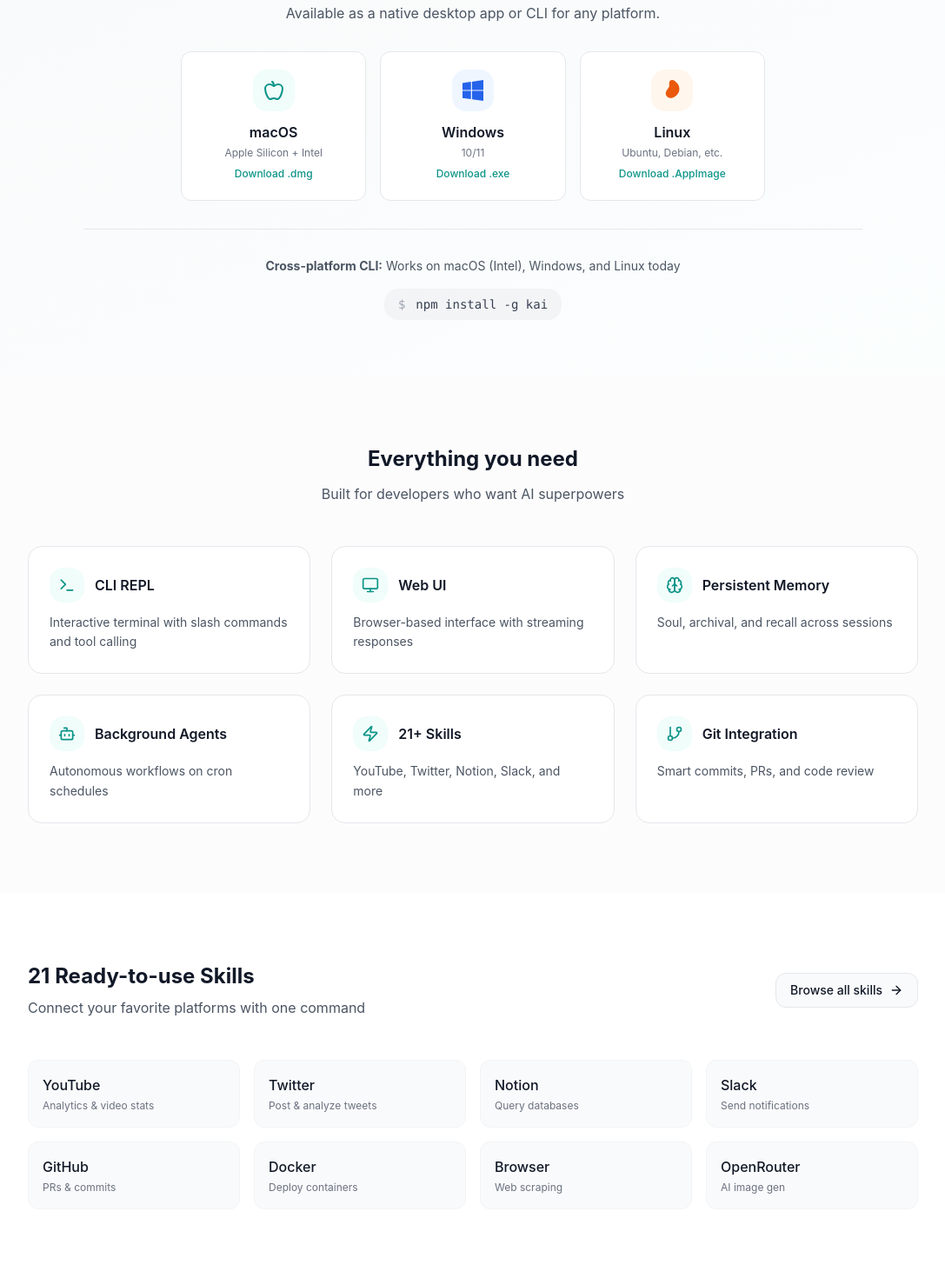
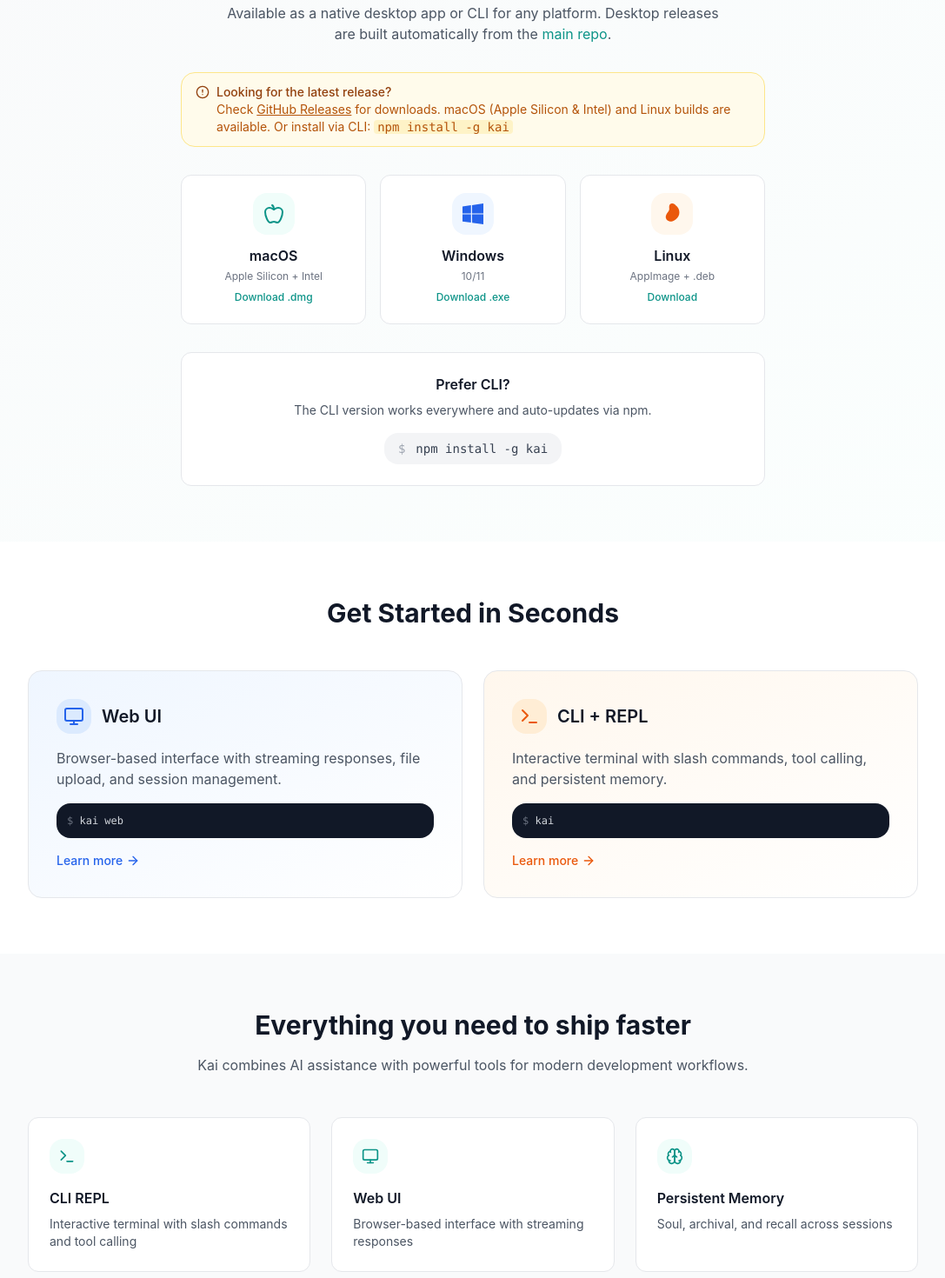
Before and after one commit to tmoreton/kai-docs, a Next.js app: page / in a window 1280 px wide. Shown: the part 880-2350 px from the top of the page at 87% size, without its empty margins (96-1183 px from the left). Built offline with nearby package versions, Linux system fonts and the light colour scheme.

Commit message:
fix: update download links to point to GitHub releases, add deployment workflow

```diff
--- a/app/cli/page.tsx
+++ b/app/cli/page.tsx
@@ -223,15 +223,18 @@
                       Native macOS app with built-in Node.js runtime. No dependencies required.
                       Just drag to Applications and run.
                     </p>
-                    <Link
-                      href="/Kai_1.1.0_aarch64.dmg"
+                    <a
+                      href="https://github.com/tmoreton/kai/releases"
+                      target="_blank"
+                      rel="noopener noreferrer"
                       className="inline-flex items-center gap-2 bg-teal-600 hover:bg-teal-700 text-white px-4 py-2 rounded-md transition-colors"
                     >
                       <Download size={18} />
                       Download for Mac (Apple Silicon)
-                    </Link>
+                    </a>
                     <p className="text-xs text-slate-500 mt-3">
-                      macOS 10.15+ required. For Intel Macs, use npm install below.
+                      Check <a href="https://github.com/tmoreton/kai/releases" target="_blank" rel="noopener noreferrer" className="text-teal-600 hover:underline">GitHub Releases</a> for downloads.
+                      For Intel Macs, use npm install below.
                     </p>
                   </div>
                 </div>
--- a/app/page.tsx
+++ b/app/page.tsx
@@ -12,7 +12,9 @@
   Code2,
   Terminal,
   Apple,
-  Download
+  Download,
+  Github,
+  AlertCircle
 } from "lucide-react";
 import Link from "next/link";
 
@@ -74,7 +76,7 @@
           <div className="mb-6 flex items-center justify-center gap-3">
             <Logo size={48} />
             <span className="text-2xl font-bold text-gray-900">Kai</span>
-            <Badge variant="secondary" className="text-xs">v1.1.0</Badge>
+            <Badge variant="secondary" className="text-xs">v1.1.2</Badge>
           </div>
 
           <h1 className="text-4xl md:text-6xl font-bold text-gray-900 tracking-tight mb-6">
@@ -89,9 +91,8 @@
 
           <div className="flex flex-col sm:flex-row items-center justify-center gap-4">
             <a
-              href="https://github.com/tmoreton/kai/releases/latest"
-              target="_blank"
-              rel="noopener noreferrer"
+              href="#download"
+              className="scroll-smooth"
             >
               <Button size="lg" className="bg-teal-600 hover:bg-teal-700 text-white px-8">
                 <Download className="w-4 h-4 mr-2" />
@@ -116,19 +117,32 @@
       </section>
 
       {/* Download Section */}
-      <section className="px-6 py-16 bg-gradient-to-br from-gray-50 to-teal-50/30">
+      <section id="download" className="px-6 py-16 bg-gradient-to-br from-gray-50 to-teal-50/30">
         <div className="mx-auto max-w-4xl text-center">
           <h2 className="text-2xl font-bold text-gray-900 mb-4">
             Download Kai
           </h2>
           <p className="text-gray-600 mb-8 max-w-xl mx-auto">
-            Available as a native desktop app or CLI for any platform.
+            Available as a native desktop app or CLI for any platform. Desktop releases are built automatically from the <a href="https://github.com/tmoreton/kai" target="_blank" rel="noopener noreferrer" className="text-teal-600 hover:underline">main repo</a>.
           </p>
+
+          {/* Build Status Notice */}
+          <div className="mb-8 inline-flex items-start gap-2 px-4 py-3 bg-amber-50 border border-amber-200 rounded-lg text-sm text-amber-800 max-w-2xl">
+            <AlertCircle className="w-4 h-4 mt-0.5 shrink-0" />
+            <div className="text-left">
+              <p className="font-medium">Looking for the latest release?</p>
+              <p className="text-amber-700">
+                Check <a href="https://github.com/tmoreton/kai/releases" target="_blank" rel="noopener noreferrer" className="underline">GitHub Releases</a> for downloads.
+                macOS (Apple Silicon & Intel) and Linux builds are available.
+                Or install via CLI: <code className="bg-amber-100 px-1 rounded">npm install -g kai</code>
+              </p>
+            </div>
+          </div>
 
           <div className="grid grid-cols-1 sm:grid-cols-3 gap-4 max-w-2xl mx-auto">
             {/* macOS */}
             <a
-              href="https://github.com/tmoreton/kai/releases/latest"
+              href="https://github.com/tmoreton/kai/releases"
               target="_blank"
               rel="noopener noreferrer"
               className="group"
@@ -147,7 +161,7 @@
 
             {/* Windows */}
             <a
-              href="https://github.com/tmoreton/kai/releases/latest"
+              href="https://github.com/tmoreton/kai/releases"
               target="_blank"
               rel="noopener noreferrer"
               className="group"
@@ -168,7 +182,7 @@
 
             {/* Linux */}
             <a
-              href="https://github.com/tmoreton/kai/releases/latest"
+              href="https://github.com/tmoreton/kai/releases"
               target="_blank"
               rel="noopener noreferrer"
               className="group"
@@ -181,46 +195,101 @@
                 </div>
                 <div className="text-center">
                   <h3 className="font-semibold text-gray-900">Linux</h3>
-                  <p className="text-xs text-gray-500 mt-1">Ubuntu, Debian, etc.</p>
-                  <span className="text-xs text-teal-600 font-medium mt-2 inline-block">Download .AppImage</span>
+                  <p className="text-xs text-gray-500 mt-1">AppImage + .deb</p>
+                  <span className="text-xs text-teal-600 font-medium mt-2 inline-block">Download</span>
                 </div>
               </div>
             </a>
           </div>
 
-          <div className="mt-8 pt-8 border-t border-gray-200">
+          {/* CLI Alternative */}
+          <div className="mt-8 p-6 bg-white rounded-xl border border-gray-200 max-w-2xl mx-auto">
+            <h3 className="font-semibold text-gray-900 mb-2">Prefer CLI?</h3>
             <p className="text-sm text-gray-600 mb-4">
-              <strong>Cross-platform CLI:</strong> Works on macOS (Intel), Windows, and Linux today
+              The CLI version works everywhere and auto-updates via npm.
             </p>
-            <div className="inline-flex items-center gap-3 px-4 py-2 bg-gray-100 rounded-lg font-mono text-sm text-gray-700">
+            <div className="inline-flex items-center gap-3 px-4 py-2 bg-gray-100 rounded-lg font-mono text-sm">
               <span className="text-gray-400">$</span>
-              <span>npm install -g kai</span>
+              <span className="text-gray-700">npm install -g kai</span>
             </div>
           </div>
         </div>
       </section>
 
-      {/* Features Grid */}
-      <section className="px-6 py-20 bg-gray-50/50">
+      {/* Quick Start Section */}
+      <section className="px-6 py-16">
         <div className="mx-auto max-w-5xl">
-          <div className="text-center mb-12">
-            <h2 className="text-2xl font-bold text-gray-900 mb-3">Everything you need</h2>
-            <p className="text-gray-600">Built for developers who want AI superpowers</p>
+          <h2 className="text-2xl md:text-3xl font-bold text-gray-900 text-center mb-12">
+            Get Started in Seconds
+          </h2>
+
+          <div className="grid grid-cols-1 md:grid-cols-2 gap-6">
+            {/* Web UI Card */}
+            <Link href="/web-ui/" className="group">
+              <div className="bg-gradient-to-br from-blue-50 to-white rounded-2xl p-8 border border-gray-200 hover:border-blue-300 transition-all h-full">
+                <div className="flex items-center gap-3 mb-4">
+                  <div className="p-2 bg-blue-100 rounded-lg">
+                    <Monitor className="w-6 h-6 text-blue-600" />
+                  </div>
+                  <h3 className="text-xl font-semibold text-gray-900">Web UI</h3>
+                </div>
+                <p className="text-gray-600 mb-4">
+                  Browser-based interface with streaming responses, file upload, and session management.
+                </p>
+                <div className="bg-gray-900 rounded-lg p-3 font-mono text-xs text-gray-300">
+                  <span className="text-gray-500">$ </span>kai web
+                </div>
+                <div className="mt-4 flex items-center text-blue-600 text-sm font-medium">
+                  Learn more <ArrowRight className="w-4 h-4 ml-1" />
+                </div>
+              </div>
+            </Link>
+
+            {/* CLI Card */}
+            <Link href="/cli/" className="group">
+              <div className="bg-gradient-to-br from-orange-50 to-white rounded-2xl p-8 border border-gray-200 hover:border-orange-300 transition-all h-full">
+                <div className="flex items-center gap-3 mb-4">
+                  <div className="p-2 bg-orange-100 rounded-lg">
+                    <Terminal className="w-6 h-6 text-orange-600" />
+                  </div>
+                  <h3 className="text-xl font-semibold text-gray-900">CLI + REPL</h3>
+                </div>
+                <p className="text-gray-600 mb-4">
+                  Interactive terminal with slash commands, tool calling, and persistent memory.
+                </p>
+                <div className="bg-gray-900 rounded-lg p-3 font-mono text-xs text-gray-300">
+                  <span className="text-gray-500">$ </span>kai
+                </div>
+                <div className="mt-4 flex items-center text-orange-600 text-sm font-medium">
+                  Learn more <ArrowRight className="w-4 h-4 ml-1" />
+                </div>
+              </div>
+            </Link>
           </div>
+        </div>
+      </section>
 
-          <div className="grid grid-cols-1 md:grid-cols-2 lg:grid-cols-3 gap-6">
-            {features.map((feature) => (
+      {/* Features Section */}
+      <section className="px-6 py-16 bg-gray-50">
+        <div className="mx-auto max-w-5xl">
+          <h2 className="text-2xl md:text-3xl font-bold text-gray-900 text-center mb-4">
+            Everything you need to ship faster
+          </h2>
+          <p className="text-gray-600 text-center max-w-2xl mx-auto mb-12">
+            Kai combines AI assistance with powerful tools for modern development workflows.
+          </p>
+
+          <div className="grid grid-cols-1 sm:grid-cols-2 lg:grid-cols-3 gap-6">
+            {features.map((feature, index) => (
               <div
-                key={feature.title}
-                className="group p-6 bg-white rounded-2xl border border-gray-200 hover:border-teal-200 hover:shadow-lg transition-all duration-200"
+                key={index}
+                className="bg-white rounded-xl p-6 border border-gray-200 hover:border-teal-300 hover:shadow-md transition-all"
               >
-                <div className="flex items-center gap-3 mb-3">
-                  <div className="flex h-10 w-10 items-center justify-center rounded-lg bg-teal-50 text-teal-600 group-hover:bg-teal-600 group-hover:text-white transition-colors">
-                    <feature.icon className="w-5 h-5" />
-                  </div>
-                  <h3 className="font-semibold text-gray-900">{feature.title}</h3>
+                <div className="flex h-10 w-10 items-center justify-center rounded-lg bg-teal-50 text-teal-600 mb-4">
+                  <feature.icon className="w-5 h-5" />
                 </div>
-                <p className="text-gray-600 text-sm leading-relaxed">{feature.description}</p>
+                <h3 className="font-semibold text-gray-900 mb-2">{feature.title}</h3>
+                <p className="text-sm text-gray-600">{feature.description}</p>
               </div>
             ))}
           </div>
@@ -228,69 +297,108 @@
       </section>
 
       {/* Skills Section */}
-      <section className="px-6 py-20">
+      <section className="px-6 py-16">
         <div className="mx-auto max-w-5xl">
-          <div className="flex flex-col md:flex-row items-start md:items-center justify-between gap-6 mb-12">
-            <div>
-              <h2 className="text-2xl font-bold text-gray-900 mb-2">21 Ready-to-use Skills</h2>
-              <p className="text-gray-600">Connect your favorite platforms with one command</p>
-            </div>
+          <div className="text-center mb-12">
+            <h2 className="text-2xl md:text-3xl font-bold text-gray-900 mb-4">
+              21+ Built-in Skills
+            </h2>
+            <p className="text-gray-600 max-w-2xl mx-auto">
+              Kai comes with skills for popular tools and services. Activate the ones you need, keep your context clean.
+            </p>
+          </div>
+
+          <div className="grid grid-cols-2 sm:grid-cols-3 md:grid-cols-4 lg:grid-cols-6 gap-4">
+            {[
+              { name: "YouTube", icon: "📺", color: "bg-red-50 text-red-600" },
+              { name: "Twitter", icon: "🐦", color: "bg-blue-50 text-blue-600" },
+              { name: "Git", icon: "🔀", color: "bg-orange-50 text-orange-600" },
+              { name: "Notion", icon: "📝", color: "bg-gray-100 text-gray-700" },
+              { name: "Slack", icon: "💬", color: "bg-purple-50 text-purple-600" },
+              { name: "Email", icon: "📧", color: "bg-yellow-50 text-yellow-600" },
+              { name: "Browser", icon: "🌐", color: "bg-blue-50 text-blue-600" },
+              { name: "Database", icon: "🗄️", color: "bg-green-50 text-green-600" },
+              { name: "Files", icon: "📁", color: "bg-amber-50 text-amber-600" },
+              { name: "Image Gen", icon: "🎨", color: "bg-pink-50 text-pink-600" },
+              { name: "Web Search", icon: "🔍", color: "bg-teal-50 text-teal-600" },
+              { name: "+10 more", icon: "✨", color: "bg-gray-50 text-gray-600" },
+            ].map((skill, index) => (
+              <Link
+                key={index}
+                href="/skills/"
+                className="flex items-center gap-2 px-4 py-3 bg-white rounded-lg border border-gray-200 hover:border-teal-300 hover:shadow-sm transition-all"
+              >
+                <span className={`flex h-8 w-8 items-center justify-center rounded-md ${skill.color} text-sm`}>
+                  {skill.icon}
+                </span>
+                <span className="text-sm font-medium text-gray-900">{skill.name}</span>
+              </Link>
+            ))}
+          </div>
+
+          <div className="text-center mt-8">
             <Link href="/skills/">
               <Button variant="outline">
-                Browse all skills
+                View all skills
                 <ArrowRight className="w-4 h-4 ml-2" />
               </Button>
             </Link>
-          </div>
-
-          <div className="grid grid-cols-2 md:grid-cols-4 gap-4">
-            {[
-              { name: "YouTube", desc: "Analytics & video stats" },
-              { name: "Twitter", desc: "Post & analyze tweets" },
-              { name: "Notion", desc: "Query databases" },
-              { name: "Slack", desc: "Send notifications" },
-              { name: "GitHub", desc: "PRs & commits" },
-              { name: "Docker", desc: "Deploy containers" },
-              { name: "Browser", desc: "Web scraping" },
-              { name: "OpenRouter", desc: "AI image gen" },
-            ].map((skill) => (
-              <div key={skill.name} className="p-4 bg-gray-50 rounded-xl border border-gray-100">
-                <h4 className="font-medium text-gray-900">{skill.name}</h4>
-                <p className="text-xs text-gray-500 mt-1">{skill.desc}</p>
-              </div>
-            ))}
           </div>
         </div>
       </section>
 
       {/* CTA Section */}
-      <section className="px-6 py-20 bg-teal-600">
+      <section className="px-6 py-16 bg-gradient-to-br from-teal-600 to-teal-700">
         <div className="mx-auto max-w-3xl text-center">
-          <h2 className="text-3xl font-bold text-white mb-4">
-            Ready to ship faster?
+          <h2 className="text-2xl md:text-3xl font-bold text-white mb-4">
+            Ready to accelerate your workflow?
           </h2>
-          <p className="text-teal-100 mb-8 text-lg">
-            Join developers using Kai to build with AI. Open source and free to use.
+          <p className="text-teal-100 mb-8 max-w-xl mx-auto">
+            Join developers who ship faster with Kai's AI-powered tools and persistent memory.
           </p>
           <div className="flex flex-col sm:flex-row items-center justify-center gap-4">
-            <Link href="/cli/">
-              <Button size="lg" variant="secondary" className="px-8">
-                Read Documentation
-              </Button>
-            </Link>
             <a
               href="https://github.com/tmoreton/kai"
               target="_blank"
               rel="noopener noreferrer"
             >
-              <Button size="lg" variant="outline" className="border-teal-400 text-white hover:bg-teal-700 px-8">
-                <Code2 className="w-4 h-4 mr-2" />
+              <Button size="lg" variant="secondary" className="px-8">
+                <Github className="w-4 h-4 mr-2" />
                 View on GitHub
               </Button>
             </a>
+            <Link href="/cli/">
+              <Button size="lg" variant="outline" className="border-white text-white hover:bg-white hover:text-teal-700 px-8">
+                <Terminal className="w-4 h-4 mr-2" />
+                Get Started
+              </Button>
+            </Link>
           </div>
         </div>
       </section>
+
+      {/* Footer */}
+      <footer className="px-6 py-8 bg-white border-t border-gray-200">
+        <div className="mx-auto max-w-5xl flex flex-col sm:flex-row items-center justify-between gap-4">
+          <div className="flex items-center gap-2">
+            <Logo size={24} />
+            <span className="font-semibold text-gray-900">Kai</span>
+          </div>
+          <p className="text-sm text-gray-500">
+            Open source AI coding assistant
+          </p>
+          <div className="flex items-center gap-4">
+            <a
+              href="https://github.com/tmoreton/kai"
+              target="_blank"
+              rel="noopener noreferrer"
+              className="text-gray-500 hover:text-gray-900"
+            >
+              <Github className="w-5 h-5" />
+            </a>
+          </div>
+        </div>
+      </footer>
     </div>
   );
 }
```
